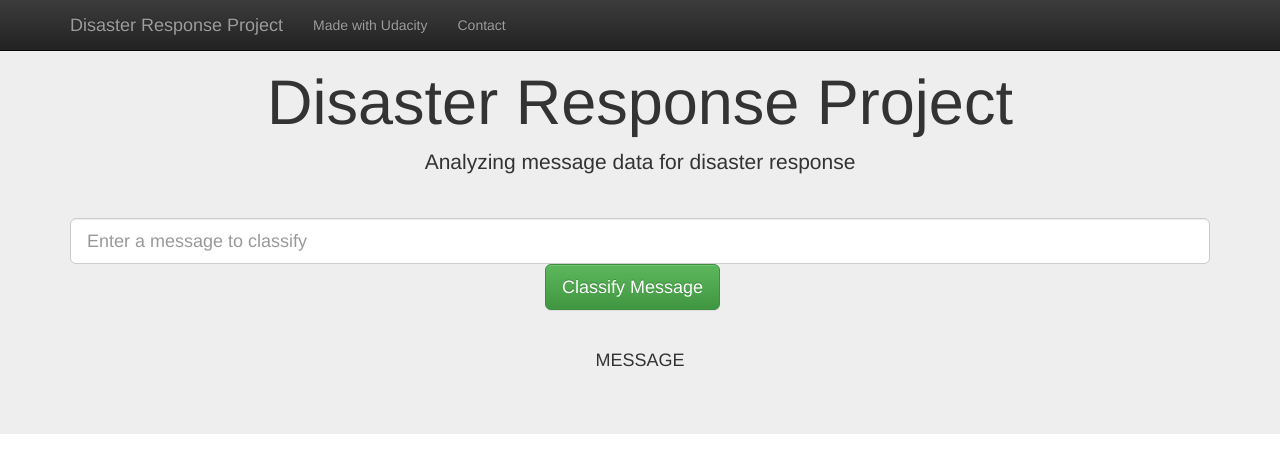
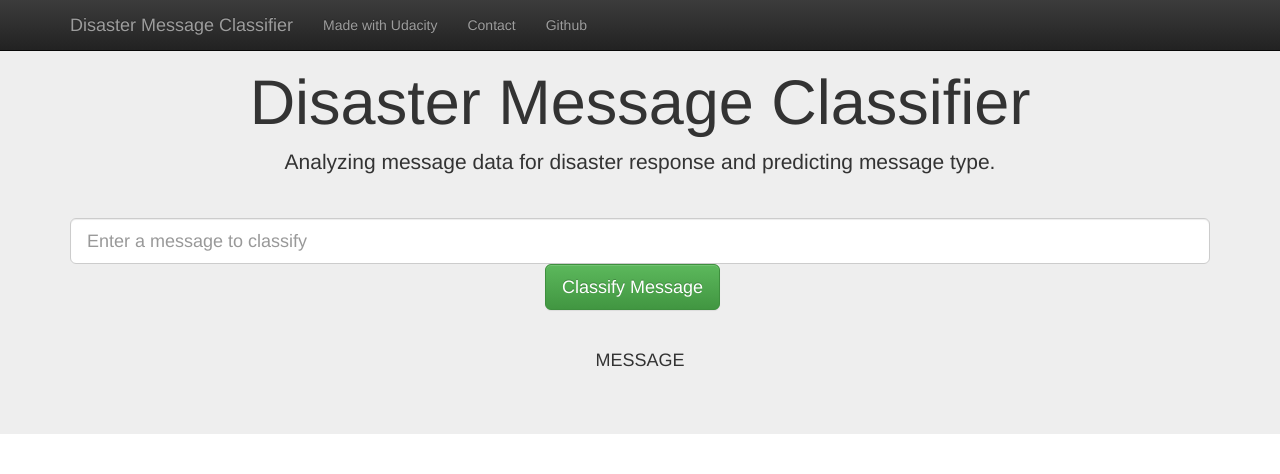
Before and after one commit to sajal2692/disaster-message-classifier, a Flask app: template app/templates/go.html in a window 1280 px wide. Shown: the top 474 px of the page. Run offline with Flask 2, Linux system fonts and the light colour scheme; the template is opened without the code that fills it, so the values that code supplies are empty; parts of the project's set-up code (start-up, migrations or seed data) failed here and were passed over; some libraries are stand-ins or nearby versions.

Commit message:
feat: update web app templates

```diff
--- a/app/templates/master.html
+++ b/app/templates/master.html
@@ -18,12 +18,13 @@
 <nav class="navbar navbar-inverse navbar-fixed-top">
     <div class="container">
         <div class="navbar-header">
-            <a class="navbar-brand" href="/">Disaster Response Project</a>
+            <a class="navbar-brand" href="/">Disaster Message Classifier</a>
         </div>
         <div id="navbar" class="collapse navbar-collapse">
             <ul class="nav navbar-nav">
                 <li><a href="https://www.udacity.com/">Made with Udacity</a></li>
-                <li><a href="https://github.com/">Contact</a></li>
+                <li><a href="https://sajalsharma.com">Contact</a></li>
+                <li><a href="https://github.com/sajal2692">Github</a></li>
             </ul>
         </div>
     </div>
@@ -32,8 +33,8 @@
 
 <div class="jumbotron">
     <div class="container">
-        <h1 class="text-center">Disaster Response Project</h1>
-        <p class="text-center">Analyzing message data for disaster response</p>
+        <h1 class="text-center">Disaster Message Classifier</h1>
+        <p class="text-center">Analyzing message data for disaster response and predicting message type.</p>
         <hr />
 
         <div class="row">
```
